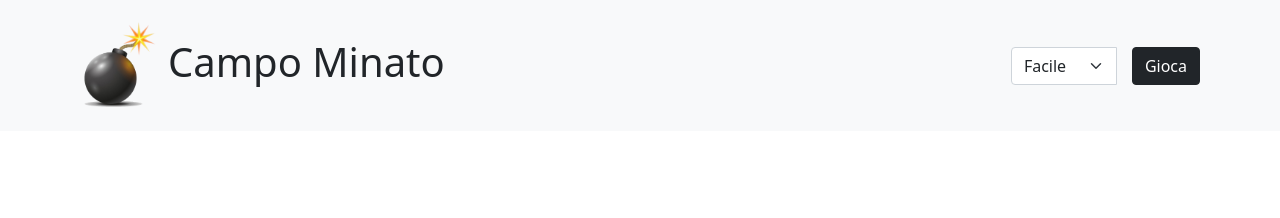
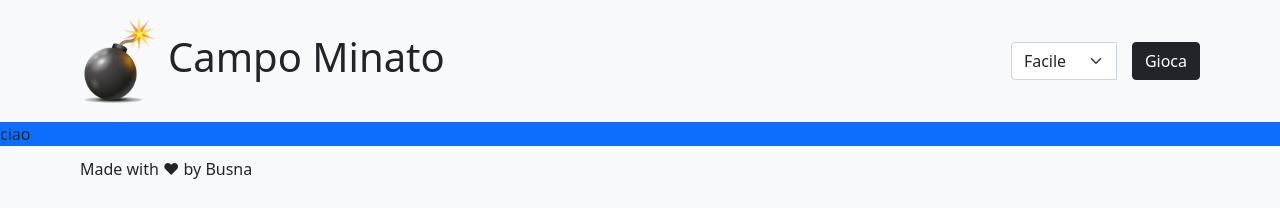
Before and after one commit to LBusnelli27/js-campominato-grid, a plain HTML site: page index.html in a window 1280 px wide. Drawn offline with nearby package versions, Linux system fonts and the light colour scheme.

Commit message:
footer - done

```diff
--- a/css/style.css
+++ b/css/style.css
@@ -1,5 +1,6 @@
-header {
-    padding: 1rem 5rem;
+header,
+footer {
+    padding: .7rem 5rem;
 }
 
 .my-img-header {
--- a/index.html
+++ b/index.html
@@ -20,7 +20,7 @@
 
 
 <body>
-    <header class="d-flex justify-content-between bg-light">
+    <header class="d-flex align-items-center justify-content-between bg-light">
         <div class="my-left-header d-flex align-items-center">
             <img class="me-2 my-img-header" src="img/Bomb-PNG.png" alt="Bomb image header">
             <h1 class="d-inline">Campo Minato</h1>
@@ -40,10 +40,17 @@
     </header>
 
 
-    <main>
-
+    <main class="bg-primary">
+        ciao
     </main>
 
+
+    <footer class="d-flex align-items-center bg-light">
+        <p>Made with &hearts; by Busna</p>
+    </footer>
+
+
+    <!-- ? Link my script -->
     <script type="text/javascript" src="js/script.js"></script>
 </body>
 </html>
```
